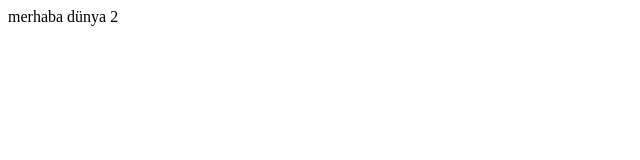
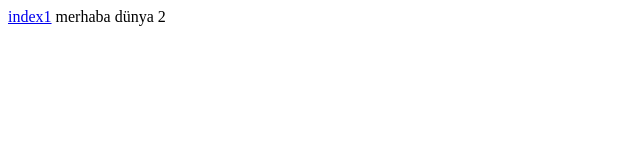
Before and after one commit to erhanselman/clinetest, a plain HTML site: page index.html in a window 1280 px wide. Shown: the whole page, without its empty margins (0-640 px from the left). Drawn offline with Linux system fonts and the light colour scheme.

Commit message:
index.html'e index2 linki eklendi

```diff
--- a/index.html
+++ b/index.html
@@ -8,6 +8,7 @@
 </head>
 
 <body>
+    <a href="index2.html">index1</a>
     merhaba dünya 2
 </body>
 
```
